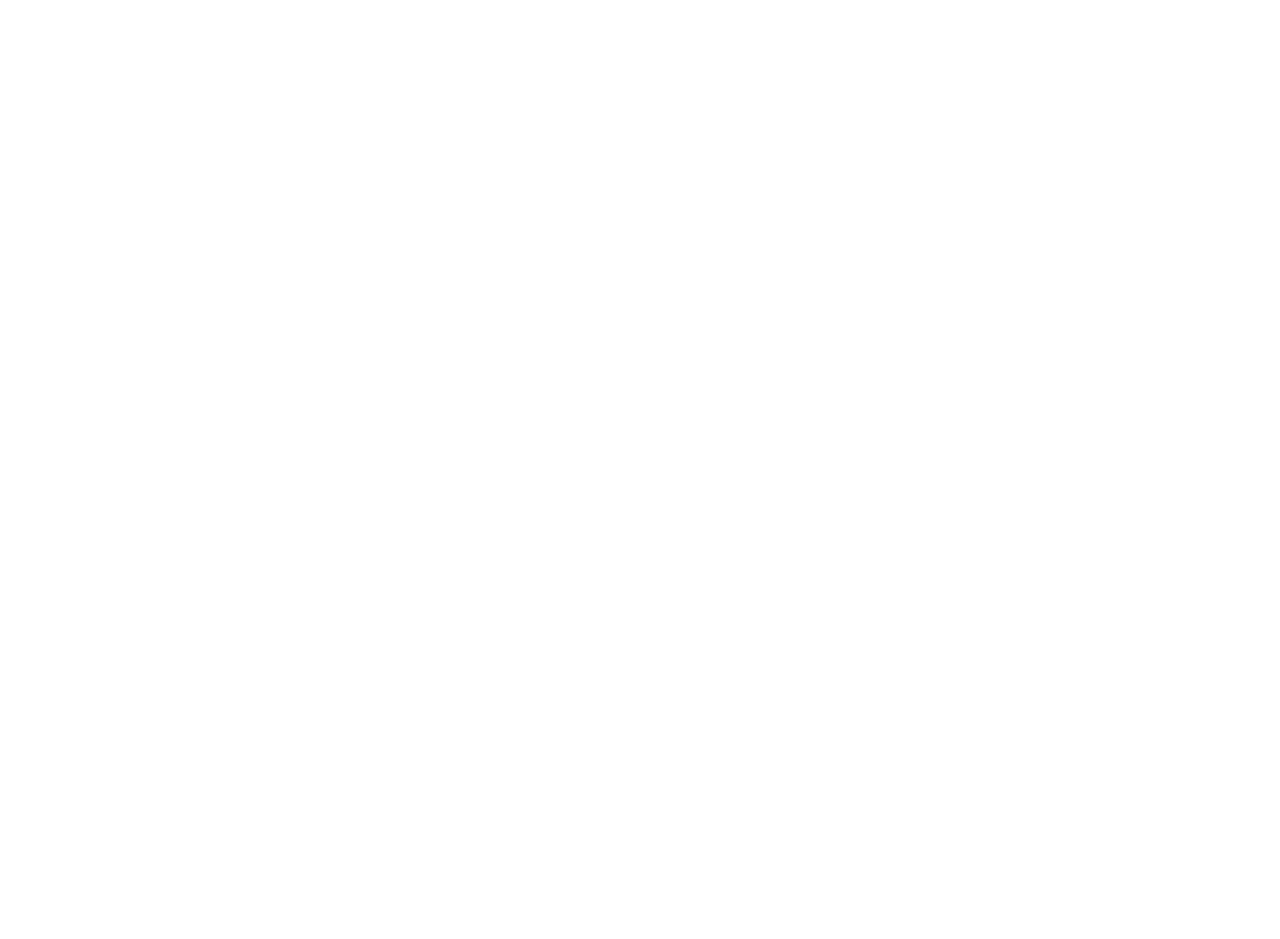
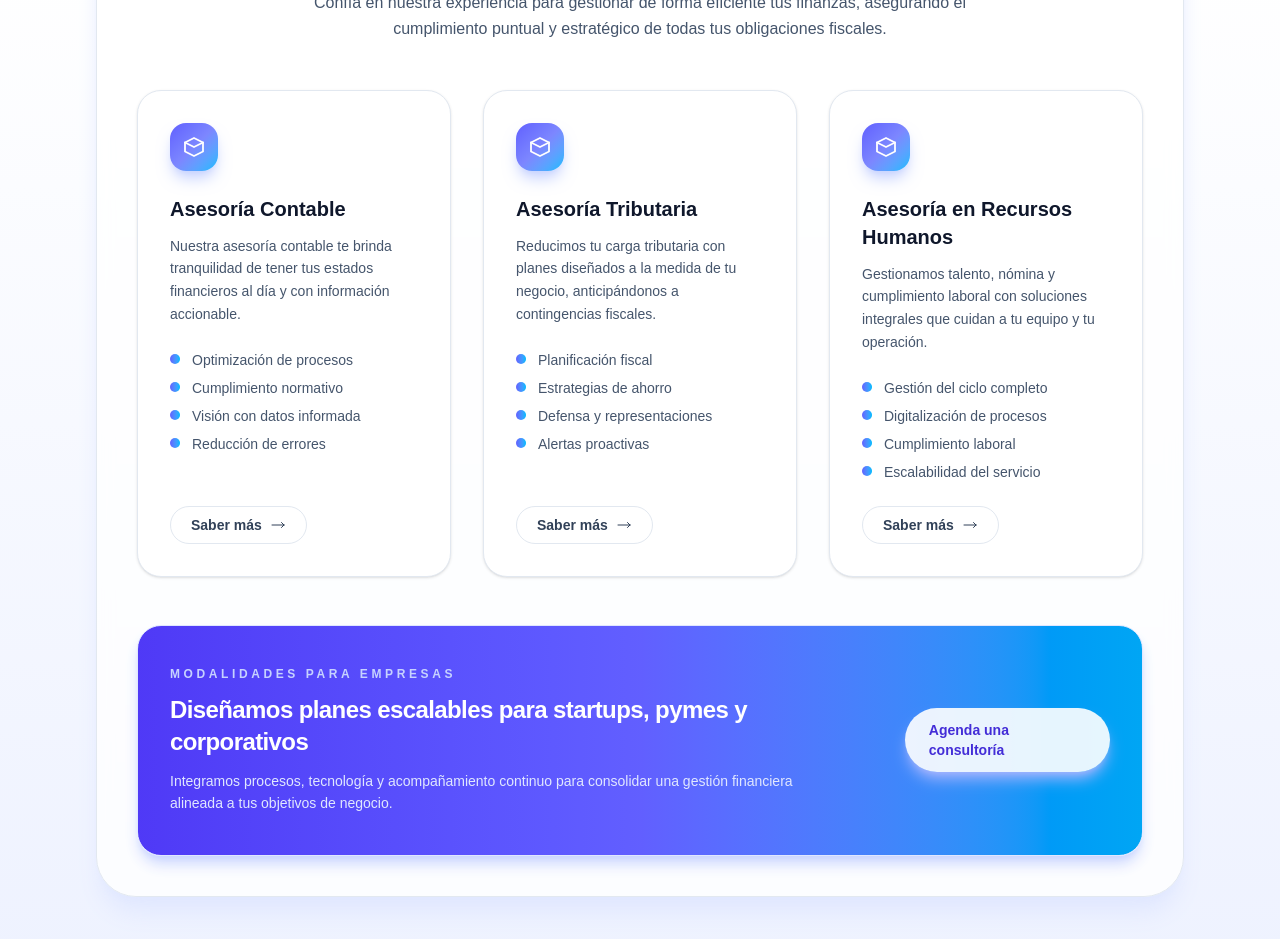
Before and after one commit to Dxeg0o/tupartnercontable, a Next.js app in the folder my-app/: page / in a window 1280 px wide. Shown: the part 1060-1999 px from the top of the page. Before the commit the page ends 871 px from the top, so only its background shows below. Built offline with nearby package versions, Linux system fonts and the light colour scheme.

Commit message:
nueva seccion

```diff
--- a/my-app/src/app/page.tsx
+++ b/my-app/src/app/page.tsx
@@ -5,6 +5,48 @@
   { label: "Asesoría Tributaria", href: "#tributaria" },
   { label: "Asesoría en Recursos Humanos", href: "#rrhh" },
   { label: "Empresas", href: "#empresas" },
+];
+
+const services = [
+  {
+    id: "servicios",
+    label: "Asesoría Contable",
+    description:
+      "Nuestra asesoría contable te brinda tranquilidad de tener tus estados financieros al día y con información accionable.",
+    highlights: [
+      "Optimización de procesos",
+      "Cumplimiento normativo",
+      "Visión con datos informada",
+      "Reducción de errores",
+    ],
+    href: "#contacto",
+  },
+  {
+    id: "tributaria",
+    label: "Asesoría Tributaria",
+    description:
+      "Reducimos tu carga tributaria con planes diseñados a la medida de tu negocio, anticipándonos a contingencias fiscales.",
+    highlights: [
+      "Planificación fiscal",
+      "Estrategias de ahorro",
+      "Defensa y representaciones",
+      "Alertas proactivas",
+    ],
+    href: "#contacto",
+  },
+  {
+    id: "rrhh",
+    label: "Asesoría en Recursos Humanos",
+    description:
+      "Gestionamos talento, nómina y cumplimiento laboral con soluciones integrales que cuidan a tu equipo y tu operación.",
+    highlights: [
+      "Gestión del ciclo completo",
+      "Digitalización de procesos",
+      "Cumplimiento laboral",
+      "Escalabilidad del servicio",
+    ],
+    href: "#contacto",
+  },
 ];
 
 export default function Home() {
@@ -164,6 +206,117 @@
             </div>
           </div>
         </main>
+
+        <section className="mt-24" aria-labelledby="servicios-heading">
+          <div className="rounded-[2.5rem] border border-slate-200 bg-white/80 p-10 shadow-xl shadow-indigo-100 backdrop-blur-sm">
+            <div className="flex flex-col gap-6 text-center">
+              <div className="mx-auto inline-flex items-center gap-2 rounded-full border border-indigo-100 bg-indigo-50 px-4 py-1 text-xs font-semibold uppercase tracking-[0.2em] text-indigo-600">
+                <span className="h-2 w-2 rounded-full bg-indigo-500" />
+                Servicios integrales
+              </div>
+              <div className="space-y-4">
+                <h2
+                  id="servicios-heading"
+                  className="text-3xl font-bold tracking-tight text-slate-900 sm:text-4xl"
+                >
+                  Tranquilidad contable en tus manos
+                </h2>
+                <p className="mx-auto max-w-2xl text-base leading-relaxed text-slate-600">
+                  Confía en nuestra experiencia para gestionar de forma eficiente tus finanzas, asegurando el cumplimiento puntual y estratégico de todas tus obligaciones fiscales.
+                </p>
+              </div>
+            </div>
+
+            <div className="mt-12 grid gap-8 lg:grid-cols-3">
+              {services.map((service) => (
+                <article
+                  key={service.id}
+                  id={service.id}
+                  className="group flex h-full flex-col gap-6 rounded-3xl border border-slate-200 bg-white p-8 text-left shadow-sm transition hover:-translate-y-1 hover:border-indigo-200 hover:shadow-lg"
+                >
+                  <div className="inline-flex h-12 w-12 items-center justify-center rounded-2xl bg-gradient-to-br from-indigo-500 via-indigo-400 to-sky-400 text-white shadow-lg shadow-indigo-200">
+                    <svg
+                      xmlns="http://www.w3.org/2000/svg"
+                      viewBox="0 0 24 24"
+                      fill="none"
+                      stroke="currentColor"
+                      strokeWidth="1.8"
+                      className="h-6 w-6"
+                    >
+                      <path
+                        strokeLinecap="round"
+                        strokeLinejoin="round"
+                        d="M3 7.5l9-4.5 9 4.5-9 4.5-9-4.5z"
+                      />
+                      <path
+                        strokeLinecap="round"
+                        strokeLinejoin="round"
+                        d="M3 7.5v9l9 4.5 9-4.5v-9"
+                      />
+                    </svg>
+                  </div>
+                  <div className="space-y-3">
+                    <h3 className="text-xl font-semibold text-slate-900">{service.label}</h3>
+                    <p className="text-sm leading-relaxed text-slate-600">{service.description}</p>
+                  </div>
+                  <ul className="flex flex-col gap-2 text-sm text-slate-600">
+                    {service.highlights.map((highlight) => (
+                      <li key={highlight} className="flex items-start gap-3">
+                        <span className="mt-1 inline-flex h-2.5 w-2.5 flex-shrink-0 rounded-full bg-gradient-to-r from-indigo-500 to-sky-400" />
+                        <span>{highlight}</span>
+                      </li>
+                    ))}
+                  </ul>
+                  <div className="mt-auto">
+                    <Link
+                      href={service.href}
+                      className="inline-flex items-center gap-2 rounded-full border border-slate-200 px-5 py-2 text-sm font-semibold text-slate-700 transition hover:border-indigo-200 hover:text-indigo-600"
+                    >
+                      Saber más
+                      <svg
+                        xmlns="http://www.w3.org/2000/svg"
+                        fill="none"
+                        viewBox="0 0 24 24"
+                        strokeWidth="1.5"
+                        stroke="currentColor"
+                        className="h-4 w-4"
+                      >
+                        <path
+                          strokeLinecap="round"
+                          strokeLinejoin="round"
+                          d="M17.25 8.25L21 12m0 0l-3.75 3.75M21 12H3"
+                        />
+                      </svg>
+                    </Link>
+                  </div>
+                </article>
+              ))}
+            </div>
+
+            <div
+              id="empresas"
+              className="mt-12 flex flex-col items-center justify-between gap-6 rounded-3xl border border-indigo-100 bg-gradient-to-r from-indigo-600 via-indigo-500 to-sky-500 px-8 py-10 text-center text-white shadow-lg shadow-indigo-200 lg:flex-row lg:text-left"
+            >
+              <div className="space-y-3">
+                <p className="text-xs font-semibold uppercase tracking-[0.3em] text-indigo-200">
+                  Modalidades para empresas
+                </p>
+                <h3 className="text-2xl font-semibold tracking-tight">
+                  Diseñamos planes escalables para startups, pymes y corporativos
+                </h3>
+                <p className="max-w-2xl text-sm leading-relaxed text-indigo-100">
+                  Integramos procesos, tecnología y acompañamiento continuo para consolidar una gestión financiera alineada a tus objetivos de negocio.
+                </p>
+              </div>
+              <Link
+                href="#contacto"
+                className="inline-flex items-center justify-center rounded-full bg-white/90 px-6 py-3 text-sm font-semibold text-indigo-700 shadow-lg shadow-indigo-300 transition hover:bg-white"
+              >
+                Agenda una consultoría
+              </Link>
+            </div>
+          </div>
+        </section>
       </div>
     </div>
   );
```
